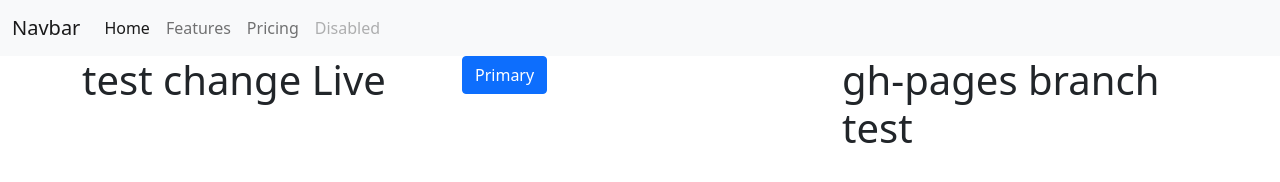
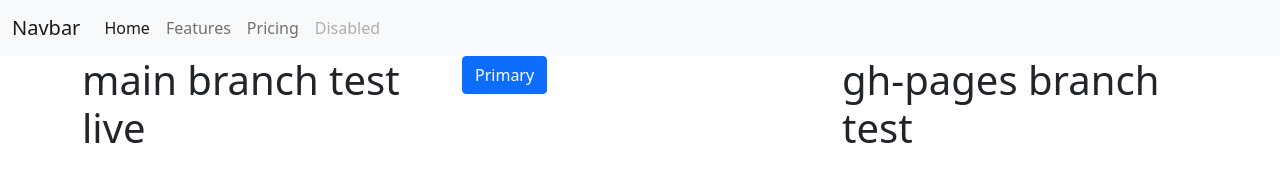
Before and after one commit to IvyD-Design/Unspoken_Subjects, a plain HTML site: page index.html in a window 1280 px wide. Drawn offline with nearby package versions, Linux system fonts and the light colour scheme; files whose address does not match are found by name.

Commit message:
main branch live test

```diff
--- a/index.html
+++ b/index.html
@@ -40,7 +40,7 @@
 	<div class="container">
 		<div class="row">
 			<div class="col">
-				<h1>test change Live</h1>
+				<h1>main branch test live</h1>
 			</div>
 
 			<div class="col">
```
